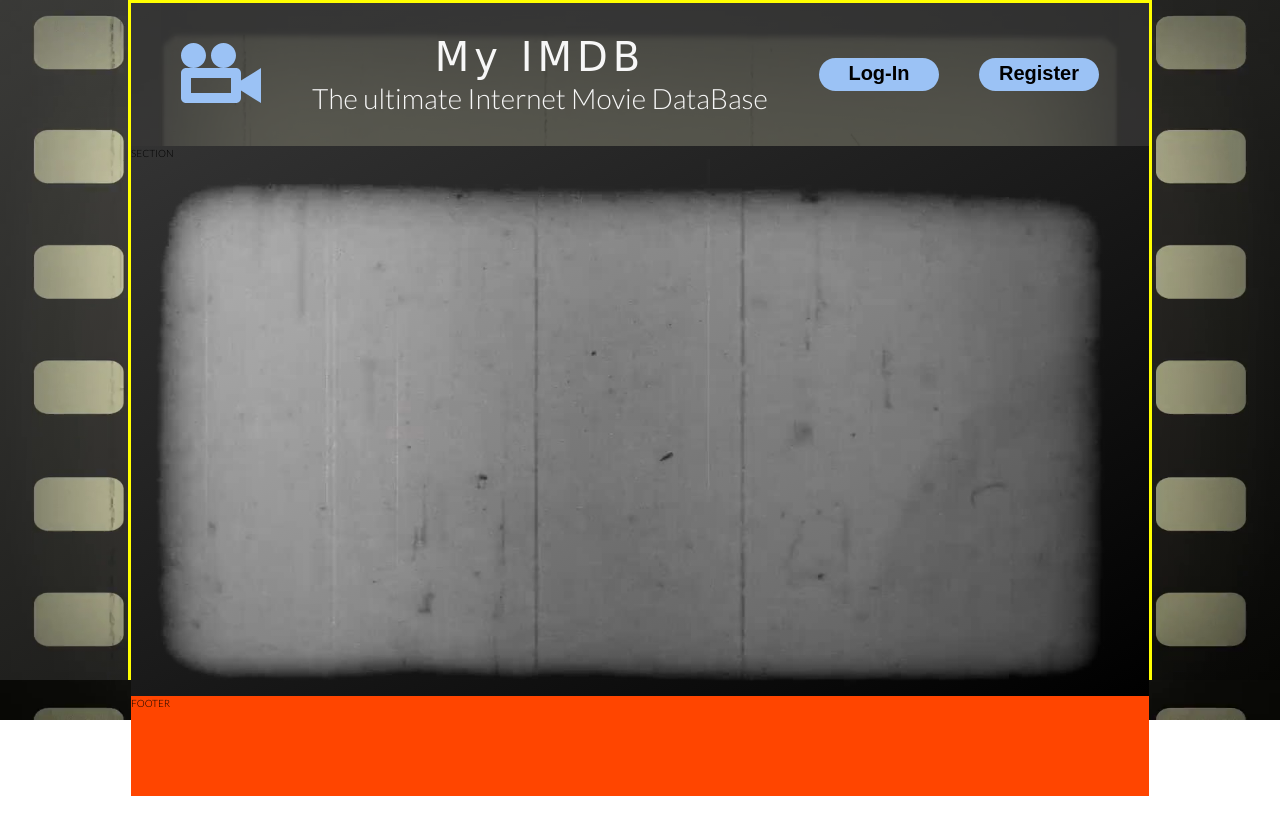
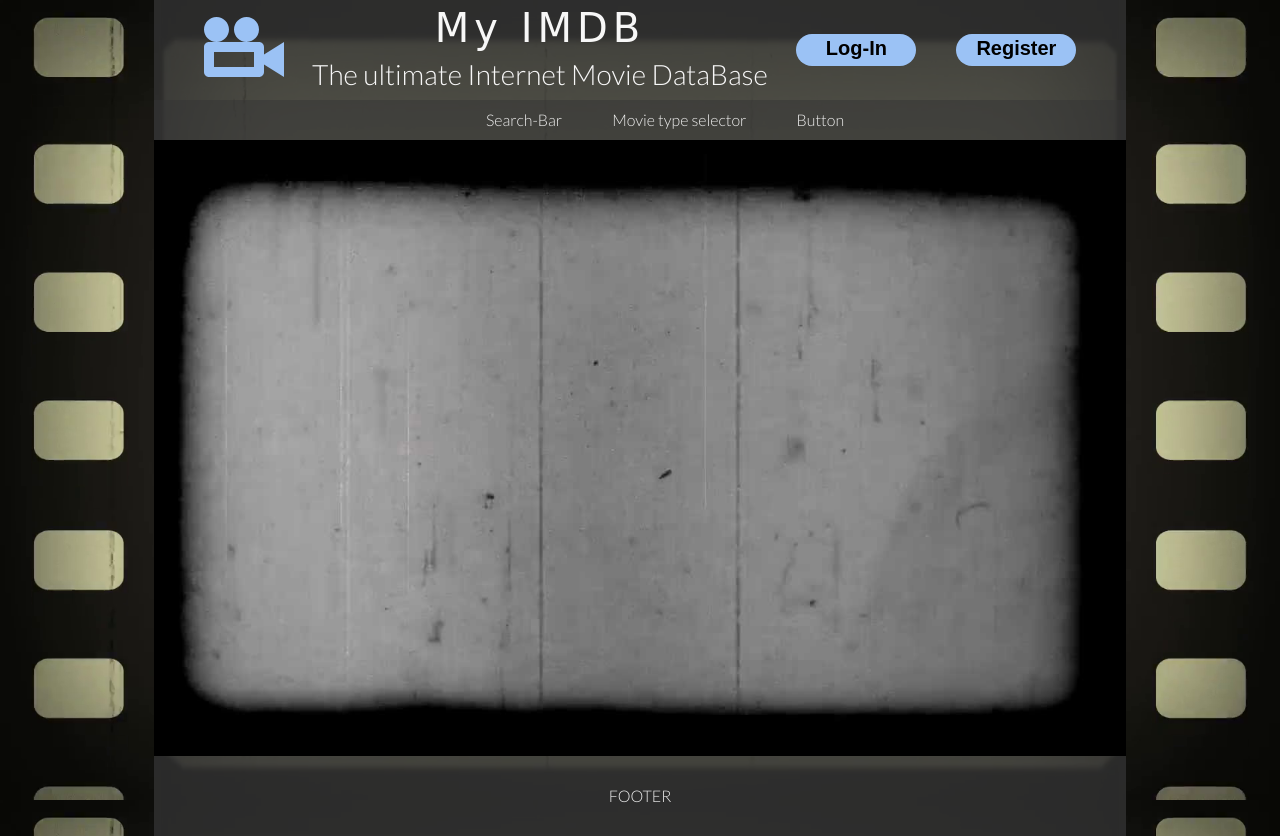
Before and after one commit to horoiu/My-IMDB, a website: page index.html in a window 1280 px wide. Before the commit the page ends 800 px from the top, so only its background shows below. Drawn offline with nearby package versions, Linux system fonts and the light colour scheme; a web font is replaced by a local one.

Commit message:
Implement CSS Grid system for main page layout. Add movies search bar.

```diff
--- a/index.html
+++ b/index.html
@@ -9,11 +9,11 @@
     <link href="https://fonts.googleapis.com/css?family=Lato:100,300,300i,400" rel="stylesheet">
     <link href="https://fonts.googleapis.com/css?family=Bungee+Inline" rel="stylesheet">
     <link rel="shortcut icon" type="image/png" href="img/favicon.png">
-    <script src="https://ajax.googleapis.com/ajax/libs/jquery/3.3.1/jquery.min.js"></script>
+    <script src="https://ajax.googleapis.com/ajax/libs/jquery/3.3.1/jquery.min.js" defer></script>
 
     <title>My IMBD</title>
 </head>
-<body>
+<body class="container">
 
     <header class="header">
 
@@ -82,18 +82,24 @@
                     <input type="reset" value="Cancel" class="modal__register-buttons--cancel btn">
                     <input type="button" value="Log-In" class="modal__register-buttons--login btn">
                 </div>
-             <!-- </div> -->
+            <!-- </div> -->
 
         </form>
 
     </section>
 
-    <section class="section">
+    <section class="section-search">
+        <div>Search-Bar</div>
+        <div>Movie type selector</div>
+        <div>Button</div>
+    </section>
+
+    <section class="section-content">
         SECTION
     </section>
 
     <footer class="footer">
-        FOOTER
+        <div>FOOTER</div>
     </footer>
 
     <script src="script/app.js"></script>
--- a/sass/base/_base.scss
+++ b/sass/base/_base.scss
@@ -9,23 +9,20 @@
 html {
     // This defines what 1rem is
     font-size: 62.5%;   //  1rem = 10px;  10px/16px = 62.5%
-    // padding: 8rem 0;
 }
 
 body {
-    border: 3px solid yellow;
+    background: url('../img/main-bg.png') no-repeat fixed;
+    background-size: 100% 100%;
+}
 
-    background-image: linear-gradient(
-        to right bottom,
-        rgba($color-white, 0.2),
-        rgba($color-black, 0.3)),
-        url('../img/main-bg.png');
-    background-size: cover;
-    background-repeat: no-repeat;
-    background-position: top;
+.container {
+    display: grid;
+    height: 100%;
+    width: 100%;
+    grid-template-rows: minmax(10rem, 10vh) 5vh calc(100vh - 23vh) minmax(8rem, 8vh);
+    grid-template-columns: 12vw 1fr 12vw;
 
-    box-sizing: border-box;
-    height: 85vh;
-    width: 80vw;
-    margin: 0 auto;
+    // border: 3px solid yellow;
+    // box-sizing: border-box;
 }
--- a/sass/base/_typography.scss
+++ b/sass/base/_typography.scss
@@ -4,7 +4,7 @@ body {
     font-weight: 300;
     text-rendering: optimizeLegibility;
     line-height: 150%;
-
+    font-size: 1.6rem;
 }
 
 .heading-1 {
--- a/sass/layout/_footer.scss
+++ b/sass/layout/_footer.scss
@@ -1,5 +1,17 @@
 .footer {
-    height: 10rem;
-    background-color: orangered;
+    // border: 4px solid pink;
 
+    grid-row: 4 / 5;
+    grid-column: 2 / 3;
+    box-sizing: border-box;
+
+    background: rgba($color-grey-dark-3, .8);
+    color: $color-grey-light-2;
+
+    display: flex;
+    justify-content: center;
+
+    & * {
+        align-self: center;
+    }
 }
--- a/sass/layout/_header.scss
+++ b/sass/layout/_header.scss
@@ -1,11 +1,15 @@
 .header {
-    background: rgba($color-grey-dark-3, .75);
+    // border: 4px solid yellow;
+    grid-row: 1 / 2 ;
+    grid-column: 2 / 3;
+    box-sizing: border-box;
+
+    background: rgba($color-grey-dark-3, .8);
     padding: 2rem 5rem;
 
     display: flex;
     align-items: center;
     justify-content: space-between;
-
 
     &__logo-box {
 
@@ -19,17 +23,15 @@
 
     &__btn-box {
         display: flex;
-        // background-color: orangered;
-        width: auto;
         align-items: center;
         justify-content: space-between;
+        width: auto;
+        // background-color: orangered;
 
         &--login {
-
         }
 
         &--register {
-
         }
 
         &--logout {
@@ -37,9 +39,9 @@
     }
 }
 
-
 .icon {
     display: inline-block;
+
     width: 8rem;
     height: 8rem;
     stroke-width: 0;
--- a/sass/layout/_modal.scss
+++ b/sass/layout/_modal.scss
@@ -6,6 +6,7 @@
     height: 100vh;
     background: $color-grey-dark-3;
     opacity: .8;
+    z-index: 100;
 
     &__register {
         @include absoluteCenter;
@@ -25,7 +26,6 @@
                 top: 22rem;
             }
         }
-
 
         &-inputs {
             position: relative;
@@ -98,7 +98,5 @@
                 left: 35%;
             }
         }
-
-
     }
 }
--- a/sass/layout/_section.scss
+++ /dev/null
@@ -1,13 +0,0 @@
-.section {
-    background-image: linear-gradient(
-        to right bottom,
-        rgba($color-white, 0.2),
-        rgba($color-black, 0.3)),
-        url('../img/sect-bg.jpg');
-    background-size: cover;
-    background-position: top;
-
-    display: grid;
-    grid-template-rows: 15rem 20rem 20rem;
-    grid-auto-columns: 10rem 30rem 30rem 30rem 10rem;
-}
--- a/sass/main.scss
+++ b/sass/main.scss
@@ -16,7 +16,6 @@
 @import "layout/footer";
 @import "layout/header";
 @import "layout/modal";
-@import "layout/section";
 
 
 @import "pages/home";
--- a/sass/pages/_home.scss
+++ b/sass/pages/_home.scss
@@ -0,0 +1,29 @@
+.section-search {
+    // background-color: plum;
+    // border: 3px solid yellow;
+
+    grid-row: 2 / 3;
+    grid-column: 2 / 3;
+    box-sizing: border-box;
+    background: rgba($color-grey-dark-3, .9);
+    color: $color-grey-light-2;
+
+    display: flex;
+    justify-content: center;
+
+    & * {
+        margin-left: 5rem;
+        align-self: center;
+    }
+}
+
+.section-content {
+    grid-row: 3 / 4;
+    grid-column: 2 / 3;
+    // box-sizing: border-box;
+
+    background: url('../img/sect-bg.jpg') no-repeat fixed;
+    background-size: 100% 100%;
+
+    display: grid;
+}
```
Also changed, not shown: css/style.css.
